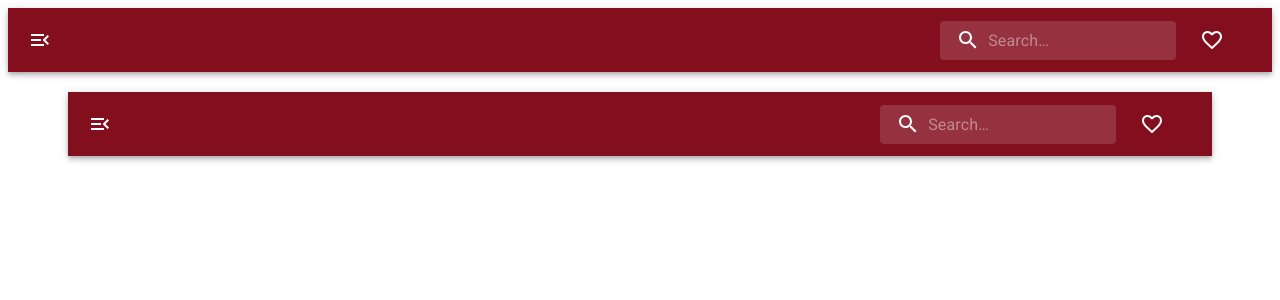
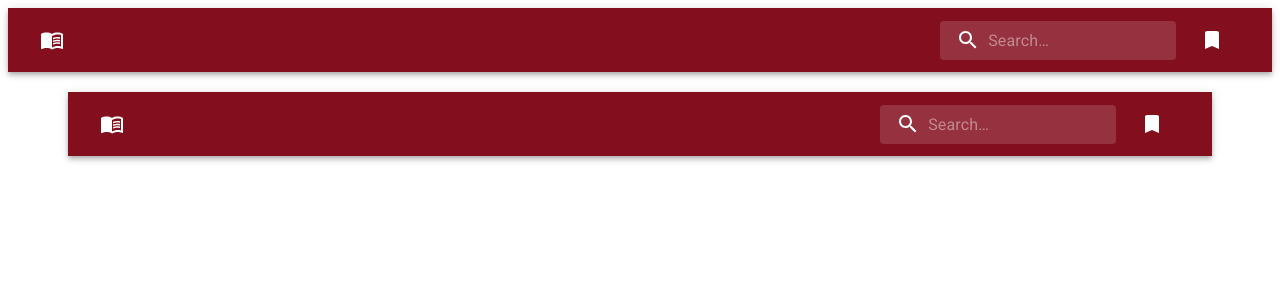
Before and after one commit to betulyurtman/Front_End-Bootcamp-Final-Project, a Next.js app in the folder book-app/: page /components/DashboardLayout in a window 1280 px wide. Shown: the top 300 px of the page. Built offline with nearby package versions, Linux system fonts and the light colour scheme.

Commit message:
Home page button activated.

```diff
--- a/book-app/src/pages/components/DashboardLayout.js
+++ b/book-app/src/pages/components/DashboardLayout.js
@@ -6,7 +6,8 @@ import SearchIcon from '@mui/icons-material/Search';
 import FavoriteBorderIcon from '@mui/icons-material/FavoriteBorder';
 import { styled, alpha } from '@mui/material/styles';
 import { Stack } from '@mui/material';
-import { MenuOpen } from '@mui/icons-material';
+import { Bookmark, MenuBook} from '@mui/icons-material';
+import { useRouter } from 'next/router';
 
 const Search = styled('div')(({ theme }) => ({
   position: 'relative',
@@ -48,13 +49,21 @@ const StyledInputBase = styled(InputBase)(({ theme }) => ({
 }));
 
 const DashboardLayout = ({ children }) => {
+    const router = useRouter();
+
+    const handleBackClick = () => {
+      router.push('/');
+    };
+
   return (
     <>
       <AppBar position="static" sx={{ bgcolor: '#830E1D' }}>
         <Toolbar>
-          <IconButton edge="start" color="inherit" aria-label="open drawer">
-            <MenuOpen />
-            {/* <img src="logo_path_here" alt="Logo" /> */}
+          <IconButton
+            color="inherit"
+            onClick={handleBackClick}
+          >
+            <MenuBook />
           </IconButton>
           <Stack sx={{ flexGrow: 1 }} />
           <Search>
@@ -67,7 +76,7 @@ const DashboardLayout = ({ children }) => {
             />
           </Search>
           <IconButton color="inherit">
-            <FavoriteBorderIcon />
+          <Bookmark />
           </IconButton>
           <IconButton color="inherit">
             {/* <ShoppingCartIcon /> */}
```
